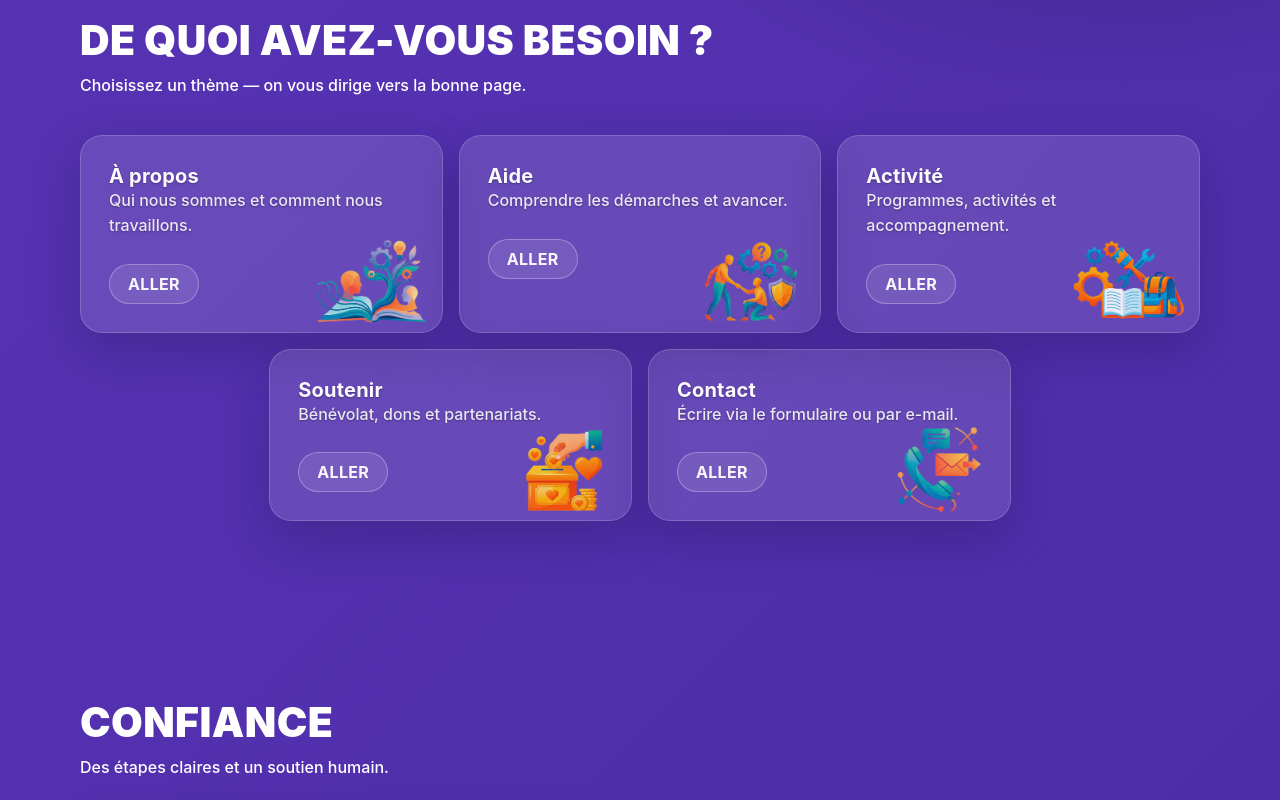
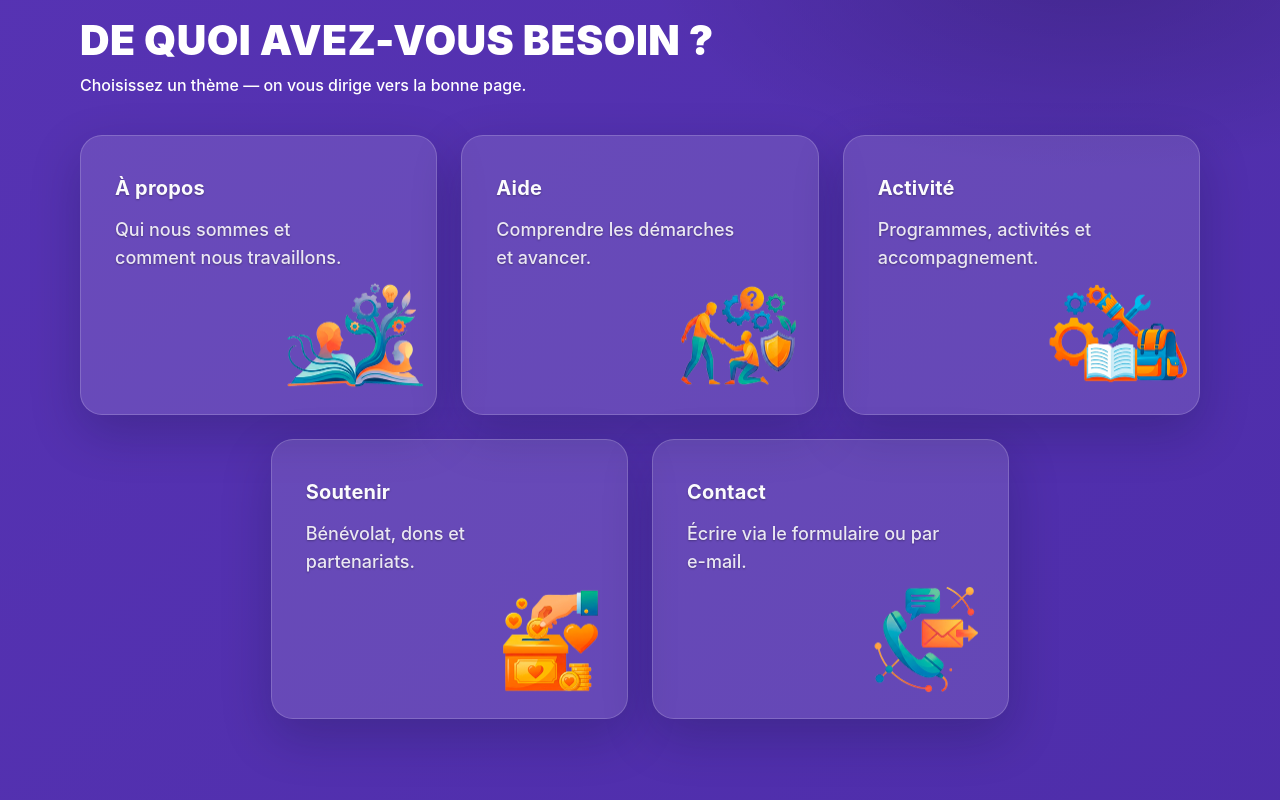
Before and after one commit to aslanzubairaev/Association-IES-, a Next.js app: page /fr in a window 1280 px wide. Shown: the part 1340-2140 px from the top of the page. Built offline with nearby package versions, Linux system fonts and the light colour scheme.

Commit message:
cards refactored maga v4

```diff
--- a/src/components/sections/QuickNav.module.css
+++ b/src/components/sections/QuickNav.module.css
@@ -10,34 +10,59 @@
   flex-direction: column;
   height: 100%;
   position: relative;
-  padding-right: calc(var(--card-padding) + 150px);
+  min-height: 280px;
+  overflow: hidden;
+  justify-content: space-between;
+  text-decoration: none;
 }
 
-:where(.quickNavScope) :global(.quickNav-cta) {
-  margin-top: auto;
-  padding-top: 12px;
+:where(.quickNavScope) :global(.quickNav-card:hover) {
+  text-decoration: none;
+}
+
+/* Ensure text stays above image */
+:where(.quickNavScope) :global(.quickNav-card .card-content) {
+  position: relative;
+  z-index: 2;
+  height: 100%;
+  display: flex;
+  flex-direction: column;
+  gap: 16px;
+  /* Space out content */
+  padding: 12px 6px;
+  /* Slight internal padding for focus */
+}
+
+:where(.quickNavScope) :global(.quickNav-card .h3) {
+  font-size: 26px;
+  line-height: 1.2;
+  margin-bottom: 0;
+  /* Handled by gap */
+}
+
+:where(.quickNavScope) :global(.quickNav-card .p) {
+  font-size: 18px;
+  line-height: 1.5;
+  color: rgba(11, 27, 51, 0.85);
+  /* Ensure readability */
+  max-width: 88%;
+  /* Slightly wider since image is smaller */
 }
 
 :where(.quickNavScope) :global(.quickNav-icon) {
   position: absolute;
-  right: 12px;
-  bottom: 12px;
-  width: 120px;
+  right: -20px;
+  bottom: -20px;
+  width: 150px;
   height: auto;
-  opacity: 0.9;
+  opacity: 1;
   pointer-events: none;
+  z-index: 1;
+  transition: transform 0.3s ease;
 }
 
-@media (min-width: 521px) {
-  :where(.quickNavScope) :global(.quickNav-grid .quickNav-card .quickNav-icon) {
-    bottom: -6px;
-  }
-}
-
-@media (max-width: 520px) {
-  :where(.quickNavScope) :global(.quickNav-grid .quickNav-card .quickNav-icon) {
-    bottom: -6px;
-  }
+:where(.quickNavScope) :global(.quickNav-card:hover .quickNav-icon) {
+  transform: scale(1.05) rotate(-2deg);
 }
 
 @media (min-width: 640px) {
@@ -46,21 +71,28 @@
   }
 }
 
-@media (min-width: 980px) {
+@media (min-width: 1024px) {
+
+  /* 3 cards per row logic using 6-column grid for centering last 2 */
   :where(.quickNavScope) :global(.quickNav-grid) {
     grid-template-columns: repeat(6, minmax(0, 1fr));
     align-items: stretch;
+    gap: 24px;
   }
 
   :where(.quickNavScope) :global(.quickNav-card) {
     grid-column: span 2;
+    /* Each card takes 2 slots = 3 cards per row */
   }
 
+  /* Center the last 2 items (4th and 5th) on the next row */
   :where(.quickNavScope) :global(.quickNav-grid .quickNav-card:nth-child(4)) {
     grid-column: 2 / span 2;
+    /* Starts at col 2 (offset 1) */
   }
 
   :where(.quickNavScope) :global(.quickNav-grid .quickNav-card:nth-child(5)) {
     grid-column: 4 / span 2;
+    /* Starts at col 4 */
   }
 }
--- a/src/components/sections/QuickNav.tsx
+++ b/src/components/sections/QuickNav.tsx
@@ -6,7 +6,6 @@
 
 import { Section } from "@/components/ui/Section/Section";
 import { Card, CardContent } from "@/components/ui/Card/Card";
-import { Button } from "@/components/ui/Button/Button";
 import { homeNavCards, quickNavCopy } from "@/content/actions";
 import Image from "next/image";
 import styles from "./QuickNav.module.css";
@@ -35,7 +34,7 @@ export function QuickNav({ locale }: QuickNavProps) {
             <Card
               key={card.id}
               as="article"
-              hoverable={false}
+              href={href}
               className="accent--blue quickNav-card"
             >
               <CardContent>
@@ -44,12 +43,6 @@ export function QuickNav({ locale }: QuickNavProps) {
                 <h3 className="h3 h3--blue">{card.title[locale]}</h3>
 
                 <p className="p">{card.description[locale]}</p>
-
-                <div className="quickNav-cta">
-                  <Button variant="secondary" href={href}>
-                    {copy.ctaLabel}
-                  </Button>
-                </div>
 
                 {iconSrc ? (
                   <Image
--- a/src/components/ui/Card/Card.tsx
+++ b/src/components/ui/Card/Card.tsx
@@ -1,6 +1,7 @@
 /* Этот файл содержит универсальную карточку для секций главной страницы. */
 
 import type { HTMLAttributes, ReactNode } from "react";
+import Link from "next/link";
 import styles from "./Card.module.css";
 
 type CardProps = {
@@ -8,7 +9,8 @@ type CardProps = {
   className?: string;
   surface?: boolean;
   hoverable?: boolean;
-  as?: "div" | "article" | "section" | "aside";
+  as?: any;
+  href?: string;
 } & HTMLAttributes<HTMLElement>;
 
 // Карточка: по умолчанию задаём общий surface-слой, но можно отключить для особых вариантов (hero/quote).
@@ -18,13 +20,19 @@ export function Card({
   surface = true,
   hoverable = true,
   as = "div",
+  href,
   ...rest
 }: CardProps) {
   const classes = ["card", surface ? styles.surface : null, className].filter(Boolean).join(" ");
-  const Component = as;
+  const Component = href ? Link : as;
+
+  // Если передан href, используем Link и передаем ему href.
+  // Иначе используем as (div, article...)
+  const linkProps = href ? { href } : {};
 
   return (
-    <Component className={classes} data-hover={hoverable ? undefined : "false"} {...rest}>
+    // @ts-ignore - Link/Component typing mismatch is common, explicit ignore is safer than complex casting here
+    <Component className={classes} data-hover={hoverable ? undefined : "false"} {...linkProps} {...rest}>
       {children}
     </Component>
   );
```
